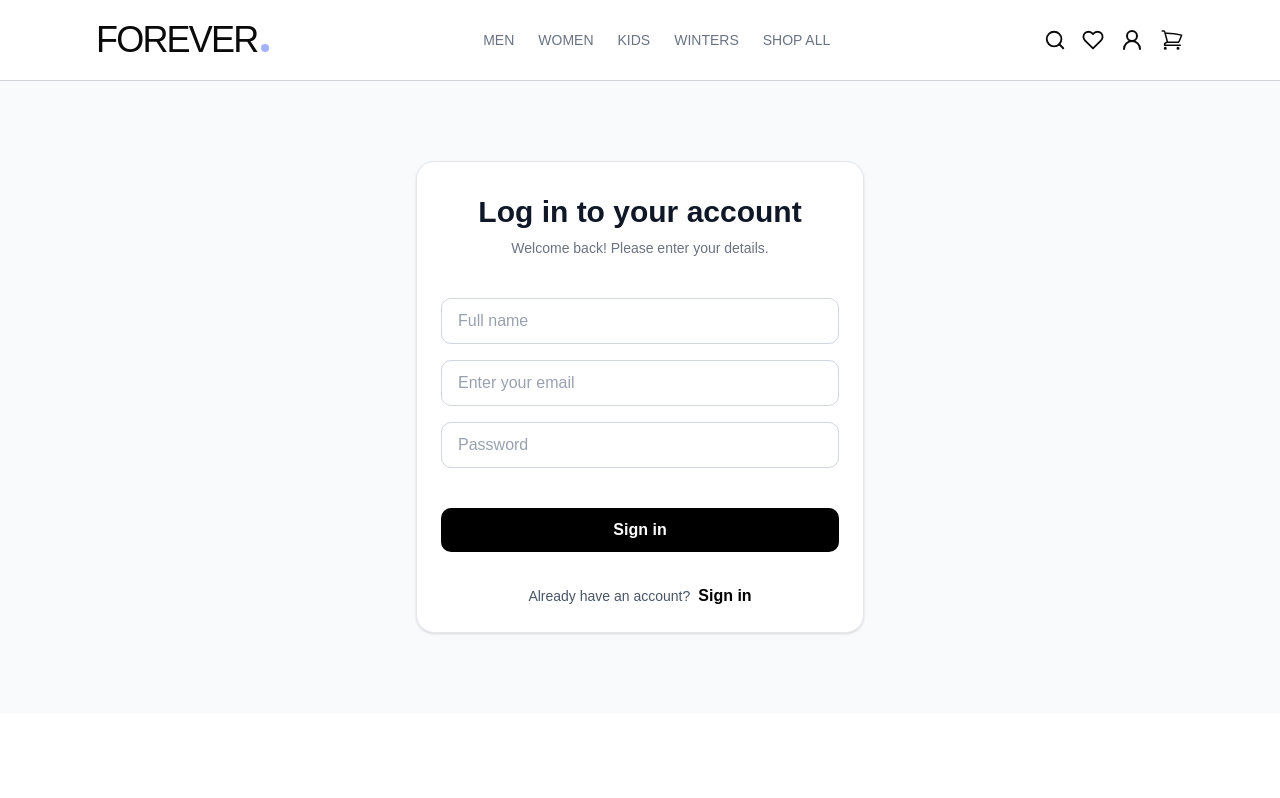
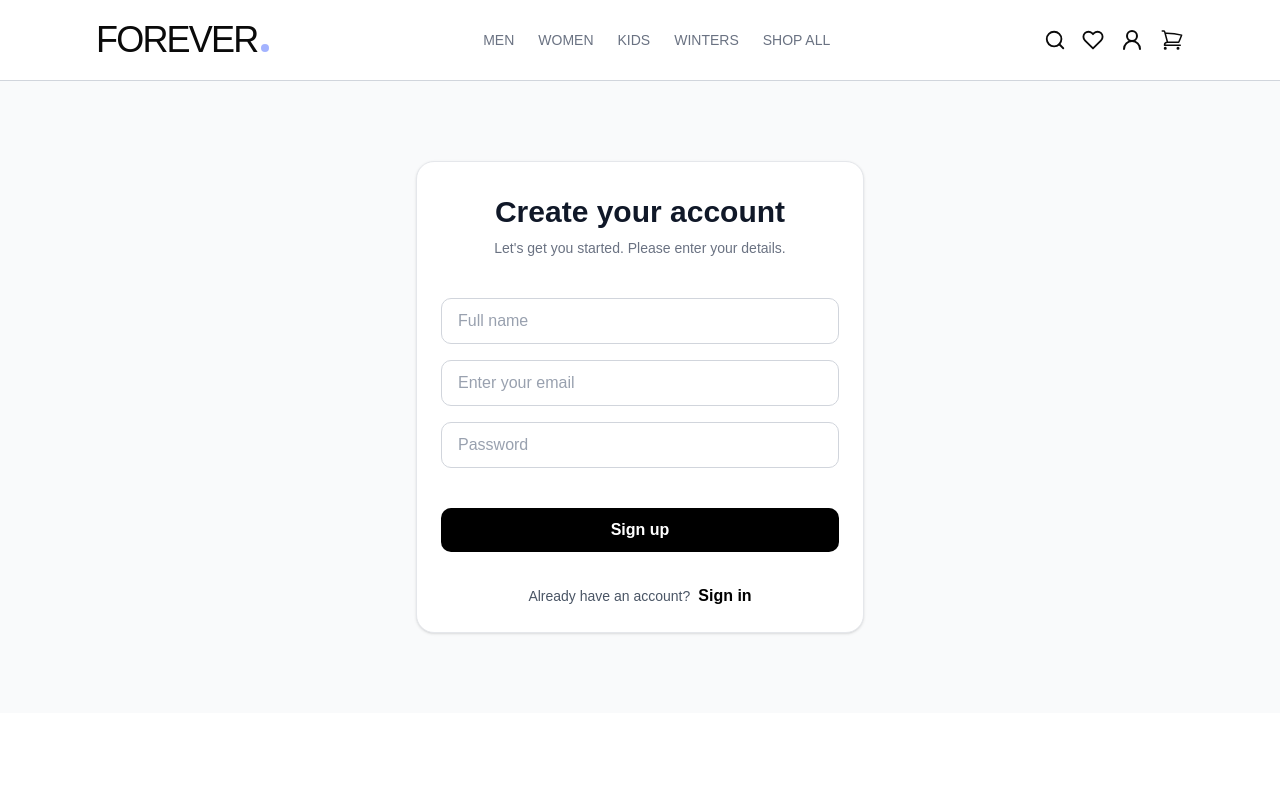
Before and after one commit to himanshu-mawari/ecommerce-frontend, a React (Vite) app: page /signup in a window 1280 px wide. Shown: the top 798 px of the page. Built offline with nearby package versions, Linux system fonts and the light colour scheme; no server answers; a web font is replaced by a local one.

Commit message:
refactor: migrate toast calls from redux to sonner on signup page

```diff
--- a/src/pages/SignUp.jsx
+++ b/src/pages/SignUp.jsx
@@ -1,11 +1,9 @@
 import { useState } from "react";
-import { useDispatch } from "react-redux";
-import { useNavigate, useLocation, Link } from "react-router-dom";
-import { showToast } from "../store/toastSlice";
+import { useNavigate, Link } from "react-router-dom";
 import { useSignupMutation } from "../services/authService";
 import { getSafeRedirect } from "../helpers/redirect";
 import { useSearchParams } from "react-router-dom";
-
+import { toast } from "sonner";
 
 const SignUp = () => {
   const [name, setName] = useState("");
@@ -13,7 +11,6 @@ const SignUp = () => {
   const [password, setPassword] = useState("");
   const [error, setError] = useState("");
 
-  const dispatch = useDispatch();
   const navigate = useNavigate();
 
   const [searchParams] = useSearchParams();
@@ -25,27 +22,27 @@ const SignUp = () => {
     e.preventDefault();
 
     if (!name || !email || !password) {
-      return setError("please fill both field");
+      return setError("Please fill both fields");
     }
     try {
       await signup({ name, email, password }).unwrap();
       navigate(safeRedirect);
-      dispatch(showToast("Signup successful. Complete your profile"));
+      toast.success("Signup successful. Complete your profile");
     } catch (err) {
       console.error(err);
+      toast.error(err?.data?.message || "Failed signup");
     }
   };
-
 
   return (
     <div className="py-20 flex items-center justify-center bg-gray-50 px-4 border-t border-gray-300">
       <div className="max-w-md w-full  bg-white border border-gray-200 rounded-2xl shadow-sm overflow-hidden">
         <div className="pt-8 pb-4 px-6">
           <h1 className="text-2xl md:text-3xl font-bold text-center text-gray-900">
-            Log in to your account
+            Create your account
           </h1>
           <p className="mt-2 text-center text-sm text-gray-500">
-            Welcome back! Please enter your details.
+            Let's get you started. Please enter your details.
           </p>
         </div>
 
@@ -78,7 +75,7 @@ const SignUp = () => {
           </div>
           <div className="flex flex-col gap-1.5">
             <input
-              type="email"
+              type="password"
               placeholder="Password"
               value={password}
               onChange={(e) => {
@@ -96,7 +93,7 @@ const SignUp = () => {
             type="submit"
             className="mt-2 w-full bg-black text-white py-2.5 rounded-lg font-semibold active:scale-95 duration-300 transition-all cursor-pointer"
           >
-            Sign in
+            Sign up
           </button>
 
           <Link
```
